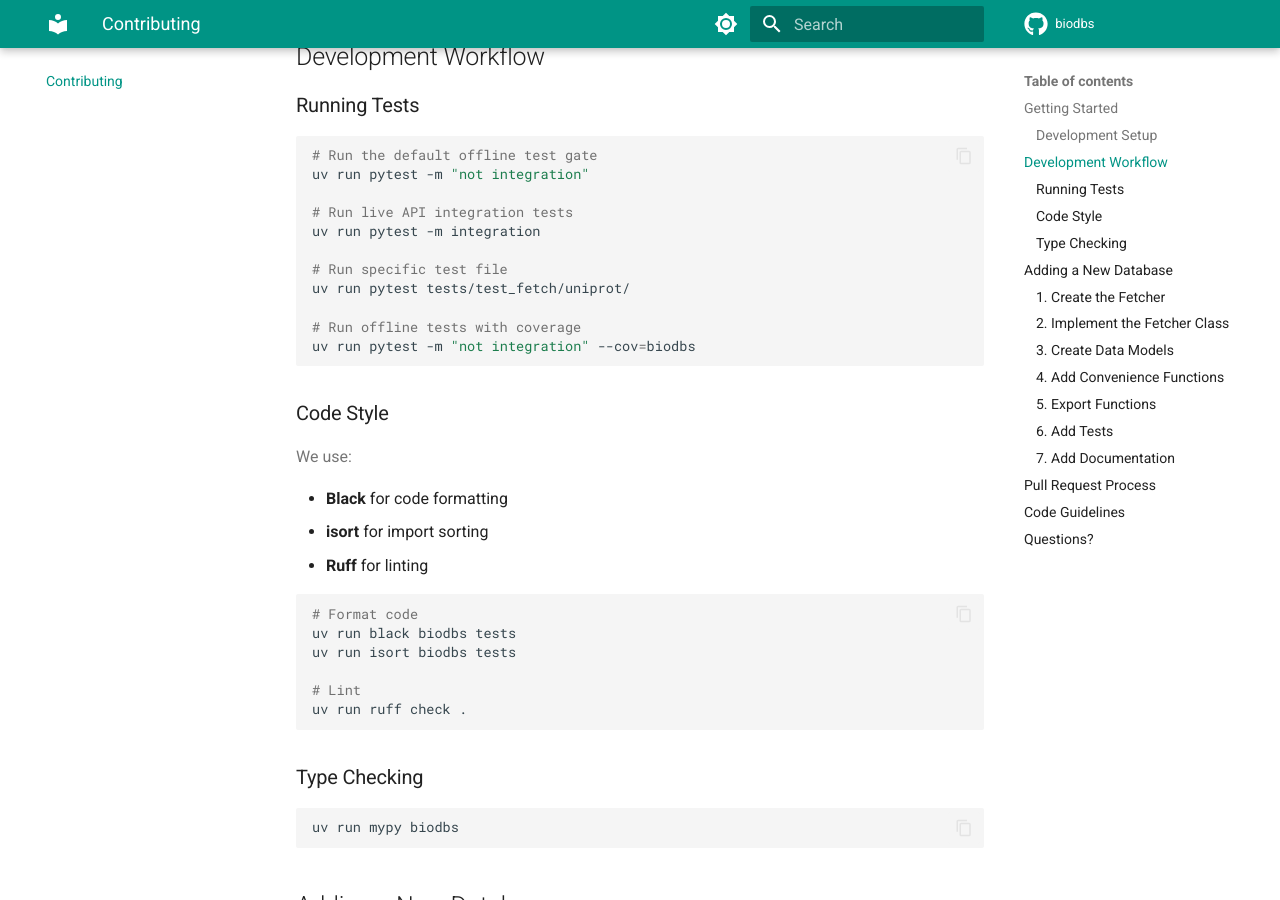
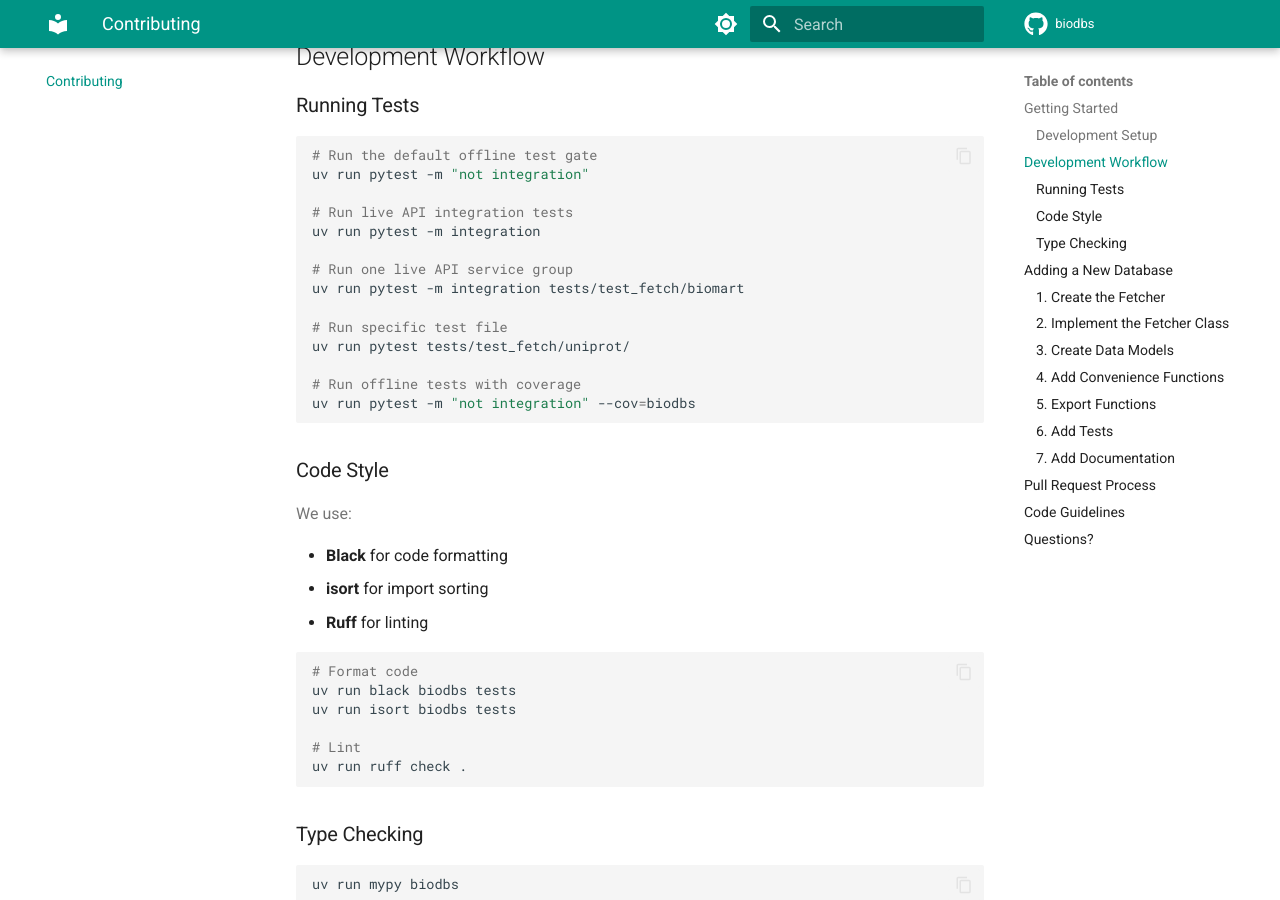
Before and after one commit to qwerty239qwe/biodbs, an MkDocs documentation site: the page built from docs/contributing.md, in a window 1280 px wide and 900 px high, scrolled down 785 px. Built offline with MkDocs 1.6.1 and Material for MkDocs 9.7.7, drawn with Linux system fonts in a browser that asks for light colours; comment, search, counter and statistics services are not loaded.

Commit message:
Split integration CI by service

```diff
--- a/docs/contributing.md
+++ b/docs/contributing.md
@@ -41,6 +41,9 @@ uv run pytest -m "not integration"
 
 # Run live API integration tests
 uv run pytest -m integration
+
+# Run one live API service group
+uv run pytest -m integration tests/test_fetch/biomart
 
 # Run specific test file
 uv run pytest tests/test_fetch/uniprot/
```
Also changed, not shown: 1 other file.
